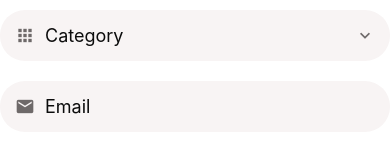
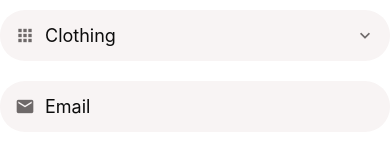
Before and after one commit to shrikantkalar023/learning-React-Native, a React Native app: screen / in a window 390 px wide. Shown: the top 160 px of the page. Built offline with nearby package versions, Linux system fonts and the light colour scheme.

Commit message:
handling item selection in picker

```diff
--- a/App.tsx
+++ b/App.tsx
@@ -1,5 +1,6 @@
+import { useState } from "react";
 import { GestureHandlerRootView } from "react-native-gesture-handler";
-import AppPicker from "./app/components/AppPicker";
+import AppPicker, { Item } from "./app/components/AppPicker";
 import AppTextInput from "./app/components/AppTextInput";
 import Screen from "./app/components/Screen";
 
@@ -10,10 +11,18 @@ const categories = [
 ];
 
 export default function App() {
+  const [category, setCategory] = useState<Item>(categories[1]);
+
   return (
     <GestureHandlerRootView style={{ flex: 1 }}>
       <Screen>
-        <AppPicker items={categories} icon="apps" placeholder="Category" />
+        <AppPicker
+          items={categories}
+          icon="apps"
+          placeholder="Category"
+          selectedItem={category}
+          onSelectItem={setCategory}
+        />
         <AppTextInput icon="email" placeholder="Email" />
       </Screen>
     </GestureHandlerRootView>
--- a/app/components/AppPicker.tsx
+++ b/app/components/AppPicker.tsx
@@ -8,13 +8,26 @@ import AppText from "./AppText";
 import PickerItem from "./PickerItem";
 import Screen from "./Screen";
 
+export interface Item {
+  label: string;
+  value: number;
+}
+
 interface Props {
   icon?: IconNames;
   placeholder: string;
-  items: { label: string; value: number }[];
+  items: Item[];
+  selectedItem?: Item;
+  onSelectItem?: (item: Item) => void;
 }
 
-const AppPicker = ({ icon, placeholder, items }: Props) => {
+const AppPicker = ({
+  icon,
+  placeholder,
+  items,
+  selectedItem,
+  onSelectItem,
+}: Props) => {
   const [modalVisible, setModalVisible] = useState(false);
 
   return (
@@ -28,7 +41,9 @@ const AppPicker = ({ icon, placeholder, items }: Props) => {
               color={defaultStyles.colors.medium}
             />
           )}
-          <AppText style={styles.text}>{placeholder}</AppText>
+          <AppText style={styles.text}>
+            {selectedItem ? selectedItem.label : placeholder}
+          </AppText>
           <MaterialCommunityIcons
             name="chevron-down"
             size={20}
@@ -45,7 +60,10 @@ const AppPicker = ({ icon, placeholder, items }: Props) => {
             renderItem={({ item }) => (
               <PickerItem
                 label={item.label}
-                onPress={() => console.log("picker item")}
+                onPress={() => {
+                  setModalVisible(false);
+                  onSelectItem && onSelectItem(item);
+                }}
               />
             )}
           />
```
